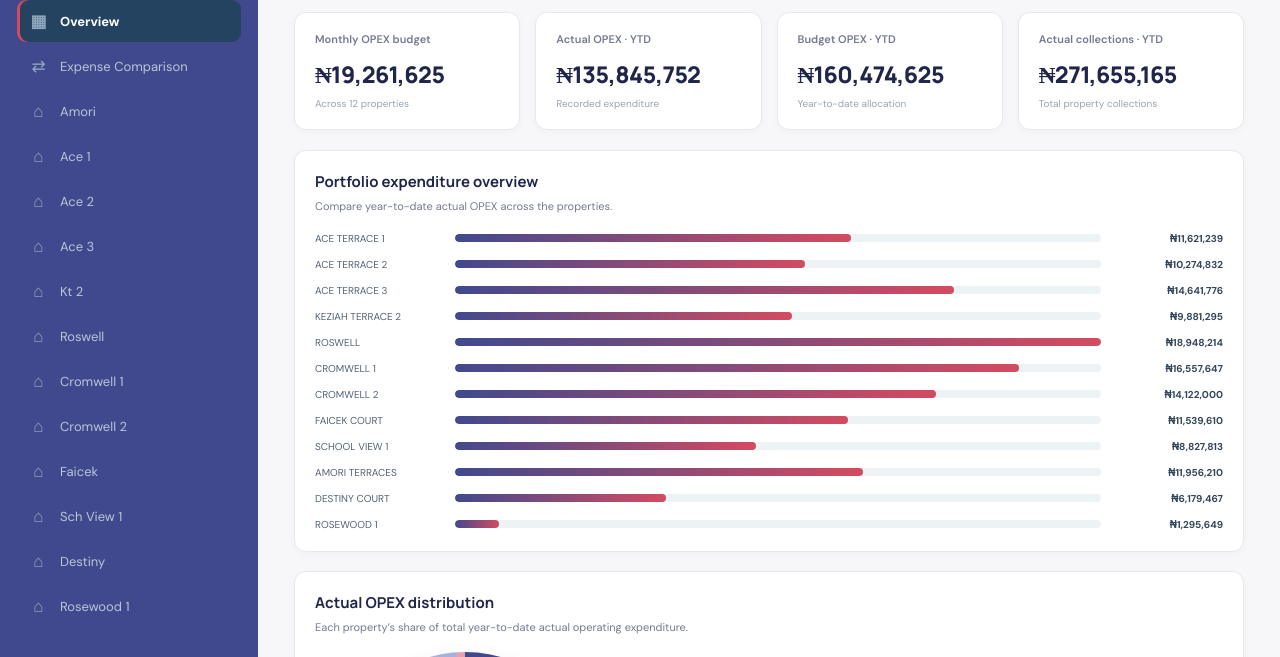
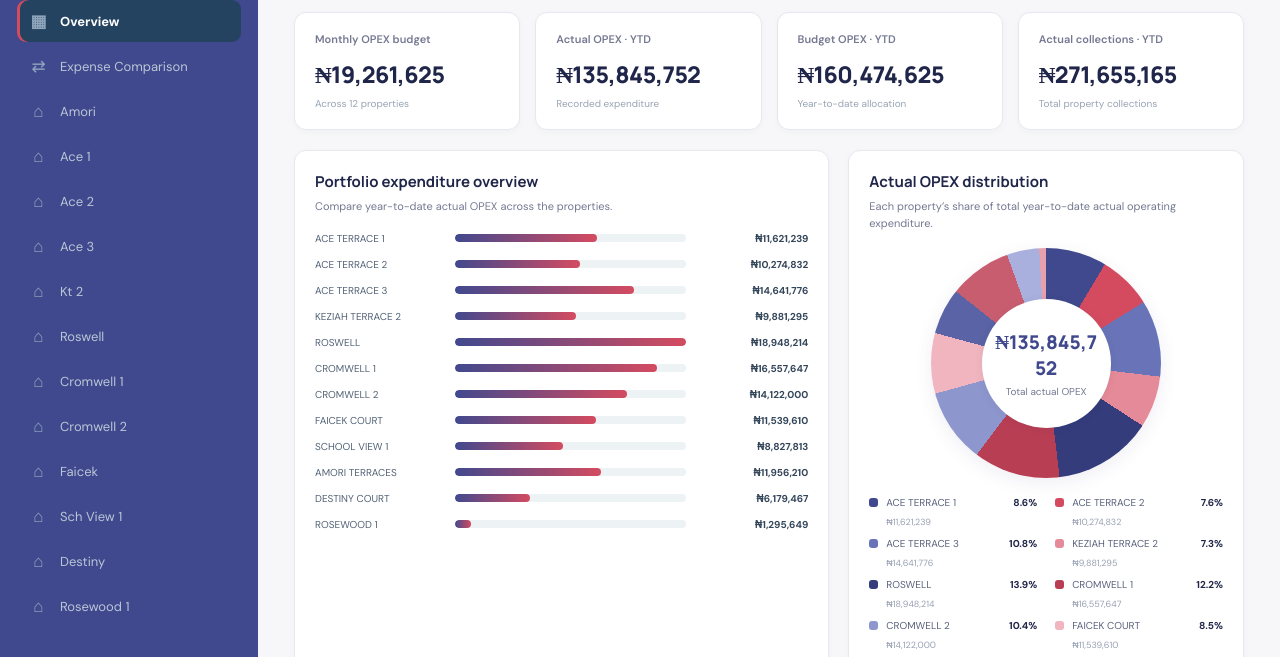
Before and after one commit to sb23-ngn/OPEX-Dashboard, a plain HTML site: page index.html in a window 1280 px wide. Shown: the part 216-873 px from the top of the page. Drawn offline with Linux system fonts and the light colour scheme.

Commit message:
Add files via upload

```diff
--- a/app.js
+++ b/app.js
@@ -45,8 +45,8 @@ function overview(){
  document.getElementById('content').innerHTML=`
  <div class="welcome"><div><div class="eyebrow">TEAM B · MANAGEMENT REPORT</div><h1>Operating expenses at a glance</h1><p>Portfolio-wide budget, expenditure and collection performance through September 2026.</p></div><div class="period-chip">YTD · SEPTEMBER 2026</div></div>
  <div class="kpi-grid">${kpi('Monthly OPEX budget',money(monthly),'Across 12 properties')}${kpi('Actual OPEX · YTD',money(spend),'Recorded expenditure')}${kpi('Budget OPEX · YTD',money(budget),'Year-to-date allocation')}${kpi('Actual collections · YTD',money(collect),'Total property collections')}</div>
- ${section('Portfolio expenditure overview','Compare year-to-date actual OPEX across the properties.',`<div class="chart-bars">${bars}</div>`)}
- ${section('Actual OPEX distribution','Each property’s share of total year-to-date actual operating expenditure.',pieChart(data.map(x=>({name:x[1],value:Number(x[3])}))))}
+ <div class="two-col overview-charts">${section('Portfolio expenditure overview','Compare year-to-date actual OPEX across the properties.',`<div class="chart-bars">${bars}</div>`)}
+ ${section('Actual OPEX distribution','Each property’s share of total year-to-date actual operating expenditure.',pieChart(data.map(x=>({name:x[1],value:Number(x[3])}))))}</div>
  <div class="toolbar"><button class="action-button" id="toggle-portfolio" type="button">Show portfolio performance</button></div><div id="portfolio-table" class="hidden">${section('Portfolio performance','A consolidated view of each property’s operating position.',table(heads.slice(1,12),body))}</div>
  <div class="two-col">${section('Actual OPEX by property','Year-to-date expenditure comparison.',`<div class="bar-list">${bars}</div>`)}
  ${section('Key portfolio indicators','Totals from the workbook.',`<div class="metric-list"><div><span>Variance against YTD budget</span><strong>${money(at(5))}</strong></div><div><span>OPEX run rate</span><strong>${pct(at(8))}</strong></div><div><span>Annual OPEX balance</span><strong>${money(at(9))}</strong></div><div><span>Collection less YTD OPEX</span><strong>${money(at(11))}</strong></div></div>`)}</div>
--- a/styles.css
+++ b/styles.css
@@ -23,3 +23,11 @@
 .pie-legend-item small{grid-column:2/4;color:#98a0b2;font-size:9px}
 @media(max-width:850px){.pie-layout{grid-template-columns:1fr}.pie-legend{grid-template-columns:repeat(2,minmax(0,1fr))}}
 @media(max-width:520px){.pie-legend{grid-template-columns:1fr}}
+
+/* Keep both overview charts visible together on desktop */
+.overview-charts{align-items:start;grid-template-columns:minmax(0,1.15fr) minmax(300px,.85fr)}
+.overview-charts .panel{height:100%;min-width:0}
+.overview-charts .pie-layout{grid-template-columns:1fr;gap:18px}
+.overview-charts .pie-chart{width:min(100%,230px)}
+.overview-charts .pie-legend{grid-template-columns:repeat(2,minmax(0,1fr))}
+@media(max-width:1100px){.overview-charts{grid-template-columns:1fr}}
```
